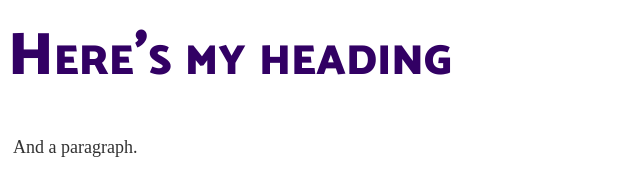
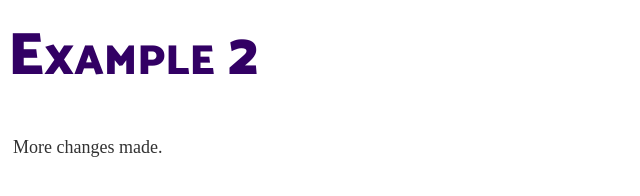
Before and after one commit to sinalgovender/sinalgovender.github.io, a plain HTML site: page Example2.html in a window 1280 px wide. Shown: the whole page, without its empty margins (0-640 px from the left). Drawn offline with Linux system fonts and the light colour scheme.

Commit message:
Modify content in Example2.html
Updated heading and paragraph content in Example2.html.

```diff
--- a/Example2.html
+++ b/Example2.html
@@ -15,8 +15,8 @@
 
 <body>
 
-<h1>Here's my heading</h1>
-<p>And a paragraph.</p>
+<h1>Example 2</h1>
+<p>More changes made.</p>
 
 </body>
 </html>
```
